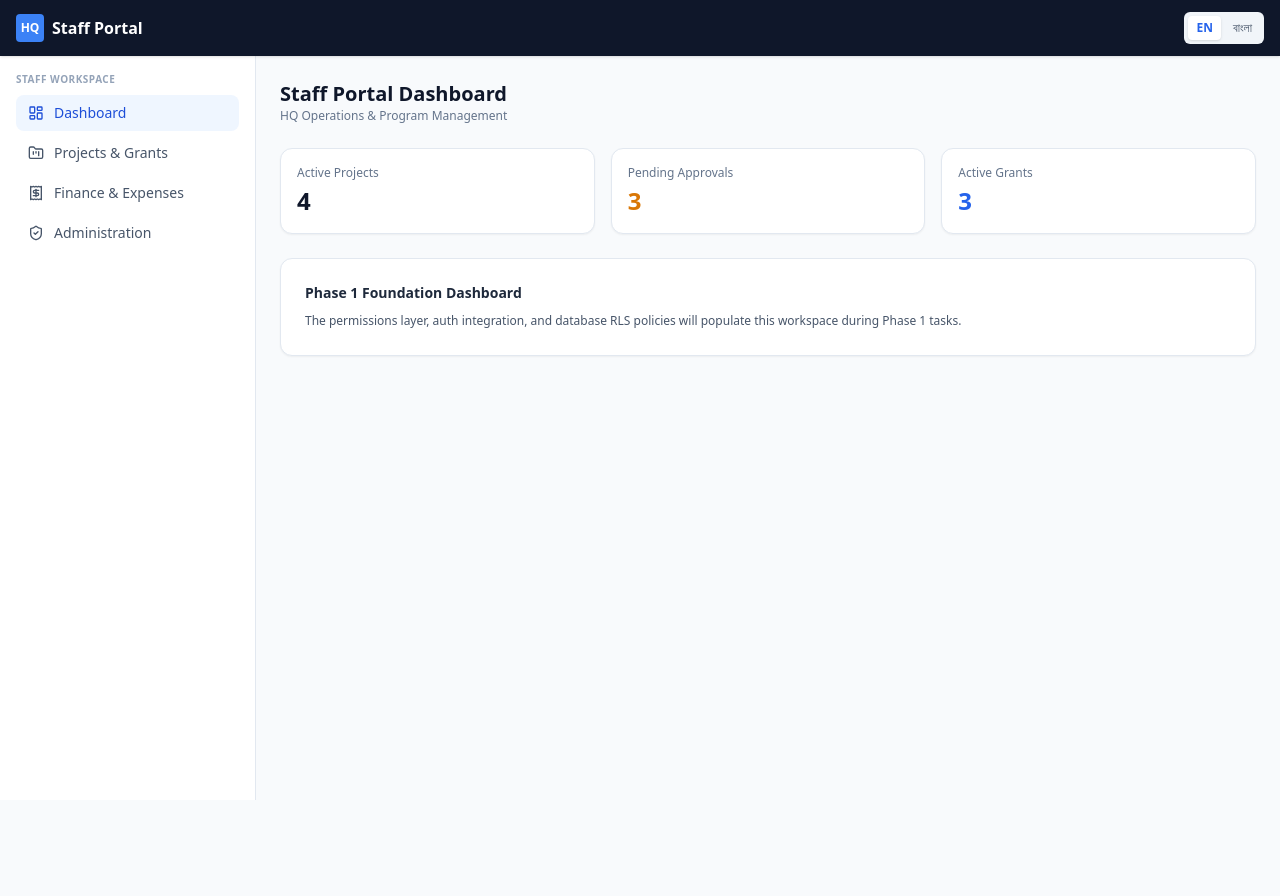
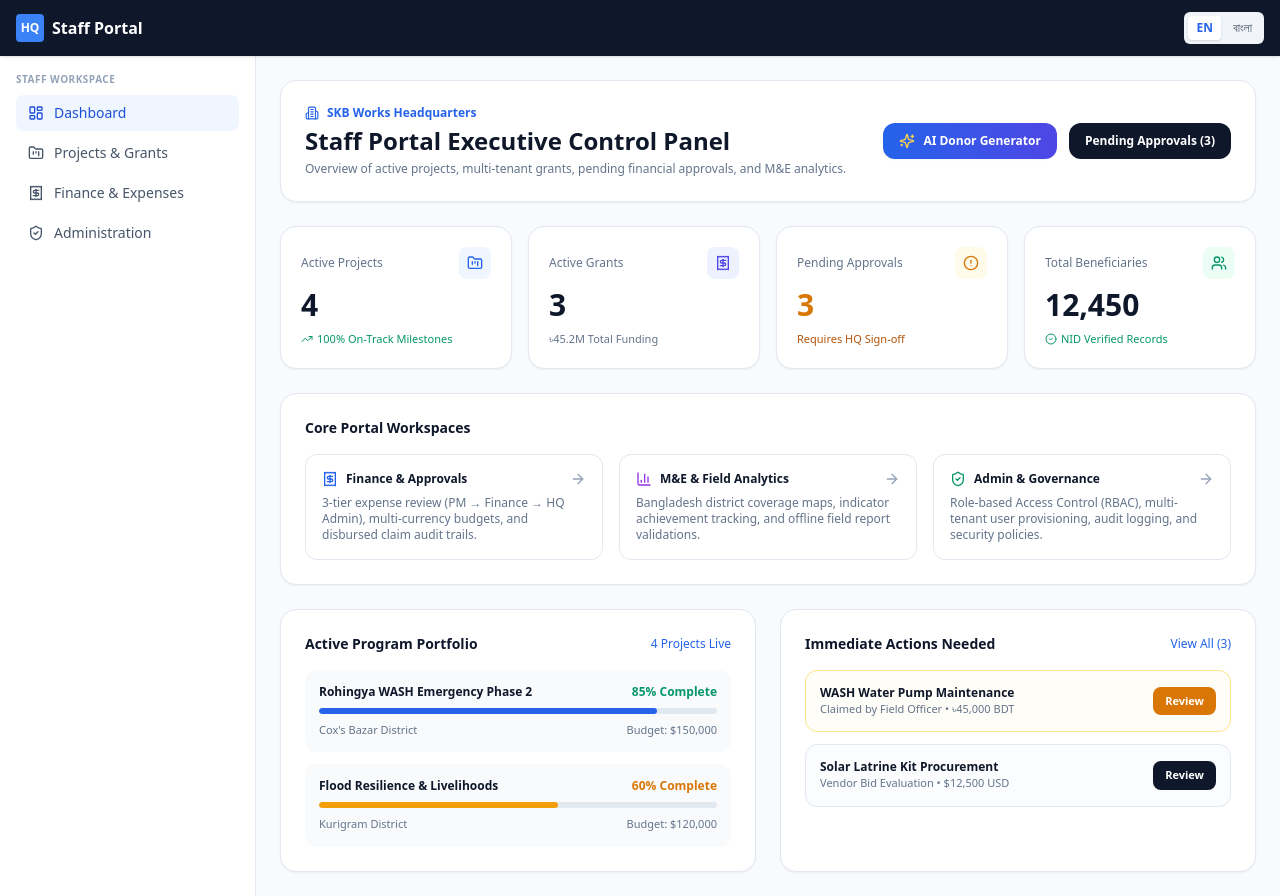
Before and after one commit to dhshishirD/skb-portal, a Next.js app: page /dashboard in a window 1280 px wide. Before the commit the page ends 800 px from the top, so only its background shows below. Built offline with nearby package versions, Linux system fonts and the light colour scheme; no server answers.

Commit message:
Upgrade staff dashboard to full operational control panel

```diff
--- a/src/app/(staff)/dashboard/page.tsx
+++ b/src/app/(staff)/dashboard/page.tsx
@@ -1,4 +1,21 @@
+'use client';
+
 import { useTranslations } from 'next-intl';
+import Link from 'next/link';
+import {
+  FolderKanban,
+  Receipt,
+  CheckCircle2,
+  Users,
+  BarChart3,
+  Sparkles,
+  ShieldCheck,
+  ArrowRight,
+  TrendingUp,
+  AlertCircle,
+  Building2,
+  Calendar
+} from 'lucide-react';
 
 export default function StaffDashboardPage() {
   const navT = useTranslations('Navigation');
@@ -6,33 +23,216 @@ export default function StaffDashboardPage() {
 
   return (
     <div className="space-y-6">
-      <div className="flex items-center justify-between">
+      {/* Header */}
+      <div className="flex flex-col sm:flex-row sm:items-center justify-between gap-4 bg-white p-6 rounded-2xl border border-slate-200 shadow-sm">
         <div>
-          <h1 className="text-xl font-bold text-slate-900">{roleT('staff')} {navT('dashboard')}</h1>
-          <p className="text-xs text-slate-500">HQ Operations & Program Management</p>
+          <div className="flex items-center gap-2 text-xs font-semibold text-blue-600 mb-1">
+            <Building2 className="w-3.5 h-3.5" /> SKB Works Headquarters
+          </div>
+          <h1 className="text-2xl font-bold text-slate-900">{roleT('staff')} Executive Control Panel</h1>
+          <p className="text-xs text-slate-500 mt-1">
+            Overview of active projects, multi-tenant grants, pending financial approvals, and M&E analytics.
+          </p>
+        </div>
+        <div className="flex items-center gap-3">
+          <Link
+            href="/me/report-generator"
+            className="inline-flex items-center gap-2 bg-gradient-to-r from-blue-600 to-indigo-600 hover:from-blue-700 hover:to-indigo-700 text-white text-xs font-semibold px-4 py-2.5 rounded-xl shadow-sm transition"
+          >
+            <Sparkles className="w-4 h-4 text-amber-300" />
+            AI Donor Generator
+          </Link>
+          <Link
+            href="/finance/approvals"
+            className="inline-flex items-center gap-2 bg-slate-900 hover:bg-slate-800 text-white text-xs font-semibold px-4 py-2.5 rounded-xl transition"
+          >
+            Pending Approvals (3)
+          </Link>
         </div>
       </div>
 
-      <div className="grid grid-cols-1 sm:grid-cols-3 gap-4">
-        <div className="bg-white p-4 rounded-xl border border-slate-200 shadow-sm">
-          <p className="text-xs text-slate-500 font-medium">Active Projects</p>
-          <p className="text-2xl font-bold text-slate-900 mt-1">4</p>
+      {/* Primary Telemetry Cards */}
+      <div className="grid grid-cols-1 sm:grid-cols-2 lg:grid-cols-4 gap-4">
+        <div className="bg-white p-5 rounded-2xl border border-slate-200 shadow-sm space-y-2">
+          <div className="flex items-center justify-between">
+            <span className="text-xs font-medium text-slate-500">Active Projects</span>
+            <div className="w-8 h-8 rounded-lg bg-blue-50 flex items-center justify-center text-blue-600">
+              <FolderKanban className="w-4 h-4" />
+            </div>
+          </div>
+          <p className="text-3xl font-extrabold text-slate-900">4</p>
+          <p className="text-[11px] text-emerald-600 font-medium flex items-center gap-1">
+            <TrendingUp className="w-3 h-3" /> 100% On-Track Milestones
+          </p>
         </div>
-        <div className="bg-white p-4 rounded-xl border border-slate-200 shadow-sm">
-          <p className="text-xs text-slate-500 font-medium">Pending Approvals</p>
-          <p className="text-2xl font-bold text-amber-600 mt-1">3</p>
+
+        <div className="bg-white p-5 rounded-2xl border border-slate-200 shadow-sm space-y-2">
+          <div className="flex items-center justify-between">
+            <span className="text-xs font-medium text-slate-500">Active Grants</span>
+            <div className="w-8 h-8 rounded-lg bg-indigo-50 flex items-center justify-center text-indigo-600">
+              <Receipt className="w-4 h-4" />
+            </div>
+          </div>
+          <p className="text-3xl font-extrabold text-slate-900">3</p>
+          <p className="text-[11px] text-slate-500">৳45.2M Total Funding</p>
         </div>
-        <div className="bg-white p-4 rounded-xl border border-slate-200 shadow-sm">
-          <p className="text-xs text-slate-500 font-medium">Active Grants</p>
-          <p className="text-2xl font-bold text-blue-600 mt-1">3</p>
+
+        <div className="bg-white p-5 rounded-2xl border border-slate-200 shadow-sm space-y-2">
+          <div className="flex items-center justify-between">
+            <span className="text-xs font-medium text-slate-500">Pending Approvals</span>
+            <div className="w-8 h-8 rounded-lg bg-amber-50 flex items-center justify-center text-amber-600">
+              <AlertCircle className="w-4 h-4" />
+            </div>
+          </div>
+          <p className="text-3xl font-extrabold text-amber-600">3</p>
+          <p className="text-[11px] text-amber-700 font-medium">Requires HQ Sign-off</p>
+        </div>
+
+        <div className="bg-white p-5 rounded-2xl border border-slate-200 shadow-sm space-y-2">
+          <div className="flex items-center justify-between">
+            <span className="text-xs font-medium text-slate-500">Total Beneficiaries</span>
+            <div className="w-8 h-8 rounded-lg bg-emerald-50 flex items-center justify-center text-emerald-600">
+              <Users className="w-4 h-4" />
+            </div>
+          </div>
+          <p className="text-3xl font-extrabold text-slate-900">12,450</p>
+          <p className="text-[11px] text-emerald-600 font-medium flex items-center gap-1">
+            <CheckCircle2 className="w-3 h-3" /> NID Verified Records
+          </p>
         </div>
       </div>
 
-      <div className="bg-white rounded-xl border border-slate-200 p-6 shadow-sm">
-        <h2 className="text-sm font-bold text-slate-800 mb-2">Phase 1 Foundation Dashboard</h2>
-        <p className="text-xs text-slate-600 leading-relaxed">
-          The permissions layer, auth integration, and database RLS policies will populate this workspace during Phase 1 tasks.
-        </p>
+      {/* Operational Module Shortcuts */}
+      <div className="bg-white rounded-2xl border border-slate-200 p-6 shadow-sm space-y-4">
+        <h2 className="text-sm font-bold text-slate-900">Core Portal Workspaces</h2>
+        <div className="grid grid-cols-1 md:grid-cols-3 gap-4">
+          <Link
+            href="/finance/approvals"
+            className="group p-4 rounded-xl border border-slate-200 hover:border-blue-500 hover:bg-blue-50/50 transition space-y-2"
+          >
+            <div className="flex items-center justify-between">
+              <span className="text-xs font-bold text-slate-900 group-hover:text-blue-600 flex items-center gap-2">
+                <Receipt className="w-4 h-4 text-blue-600" />
+                Finance & Approvals
+              </span>
+              <ArrowRight className="w-4 h-4 text-slate-400 group-hover:text-blue-600 transition-transform group-hover:translate-x-0.5" />
+            </div>
+            <p className="text-xs text-slate-500">
+              3-tier expense review (PM → Finance → HQ Admin), multi-currency budgets, and disbursed claim audit trails.
+            </p>
+          </Link>
+
+          <Link
+            href="/me/dashboard"
+            className="group p-4 rounded-xl border border-slate-200 hover:border-purple-500 hover:bg-purple-50/50 transition space-y-2"
+          >
+            <div className="flex items-center justify-between">
+              <span className="text-xs font-bold text-slate-900 group-hover:text-purple-600 flex items-center gap-2">
+                <BarChart3 className="w-4 h-4 text-purple-600" />
+                M&E & Field Analytics
+              </span>
+              <ArrowRight className="w-4 h-4 text-slate-400 group-hover:text-purple-600 transition-transform group-hover:translate-x-0.5" />
+            </div>
+            <p className="text-xs text-slate-500">
+              Bangladesh district coverage maps, indicator achievement tracking, and offline field report validations.
+            </p>
+          </Link>
+
+          <Link
+            href="/admin/users"
+            className="group p-4 rounded-xl border border-slate-200 hover:border-emerald-500 hover:bg-emerald-50/50 transition space-y-2"
+          >
+            <div className="flex items-center justify-between">
+              <span className="text-xs font-bold text-slate-900 group-hover:text-emerald-600 flex items-center gap-2">
+                <ShieldCheck className="w-4 h-4 text-emerald-600" />
+                Admin & Governance
+              </span>
+              <ArrowRight className="w-4 h-4 text-slate-400 group-hover:text-emerald-600 transition-transform group-hover:translate-x-0.5" />
+            </div>
+            <p className="text-xs text-slate-500">
+              Role-based Access Control (RBAC), multi-tenant user provisioning, audit logging, and security policies.
+            </p>
+          </Link>
+        </div>
+      </div>
+
+      {/* Recent Activity & Key Projects */}
+      <div className="grid grid-cols-1 lg:grid-cols-2 gap-6">
+        {/* Active Projects Portfolio */}
+        <div className="bg-white rounded-2xl border border-slate-200 p-6 shadow-sm space-y-4">
+          <div className="flex items-center justify-between">
+            <h2 className="text-sm font-bold text-slate-900">Active Program Portfolio</h2>
+            <span className="text-xs text-blue-600 font-medium">4 Projects Live</span>
+          </div>
+
+          <div className="space-y-3">
+            <div className="p-3.5 bg-slate-50 rounded-xl space-y-2">
+              <div className="flex items-center justify-between text-xs">
+                <span className="font-bold text-slate-900">Rohingya WASH Emergency Phase 2</span>
+                <span className="text-emerald-600 font-semibold">85% Complete</span>
+              </div>
+              <div className="w-full bg-slate-200 h-1.5 rounded-full overflow-hidden">
+                <div className="bg-blue-600 h-1.5 rounded-full w-[85%]"></div>
+              </div>
+              <div className="flex justify-between text-[11px] text-slate-500">
+                <span>Cox&apos;s Bazar District</span>
+                <span>Budget: $150,000</span>
+              </div>
+            </div>
+
+            <div className="p-3.5 bg-slate-50 rounded-xl space-y-2">
+              <div className="flex items-center justify-between text-xs">
+                <span className="font-bold text-slate-900">Flood Resilience & Livelihoods</span>
+                <span className="text-amber-600 font-semibold">60% Complete</span>
+              </div>
+              <div className="w-full bg-slate-200 h-1.5 rounded-full overflow-hidden">
+                <div className="bg-amber-500 h-1.5 rounded-full w-[60%]"></div>
+              </div>
+              <div className="flex justify-between text-[11px] text-slate-500">
+                <span>Kurigram District</span>
+                <span>Budget: $120,000</span>
+              </div>
+            </div>
+          </div>
+        </div>
+
+        {/* Pending Approvals Quick Queue */}
+        <div className="bg-white rounded-2xl border border-slate-200 p-6 shadow-sm space-y-4">
+          <div className="flex items-center justify-between">
+            <h2 className="text-sm font-bold text-slate-900">Immediate Actions Needed</h2>
+            <Link href="/finance/approvals" className="text-xs text-blue-600 hover:underline">
+              View All (3)
+            </Link>
+          </div>
+
+          <div className="space-y-3">
+            <div className="p-3.5 border border-amber-200 bg-amber-50/40 rounded-xl flex items-center justify-between">
+              <div>
+                <p className="text-xs font-bold text-slate-900">WASH Water Pump Maintenance</p>
+                <p className="text-[11px] text-slate-500">Claimed by Field Officer • ৳45,000 BDT</p>
+              </div>
+              <Link
+                href="/finance/approvals"
+                className="bg-amber-600 hover:bg-amber-700 text-white text-[11px] font-semibold px-3 py-1.5 rounded-lg transition"
+              >
+                Review
+              </Link>
+            </div>
+
+            <div className="p-3.5 border border-slate-200 bg-slate-50/50 rounded-xl flex items-center justify-between">
+              <div>
+                <p className="text-xs font-bold text-slate-900">Solar Latrine Kit Procurement</p>
+                <p className="text-[11px] text-slate-500">Vendor Bid Evaluation • $12,500 USD</p>
+              </div>
+              <Link
+                href="/procurement/requests"
+                className="bg-slate-900 hover:bg-slate-800 text-white text-[11px] font-semibold px-3 py-1.5 rounded-lg transition"
+              >
+                Review
+              </Link>
+            </div>
+          </div>
+        </div>
       </div>
     </div>
   );
```
